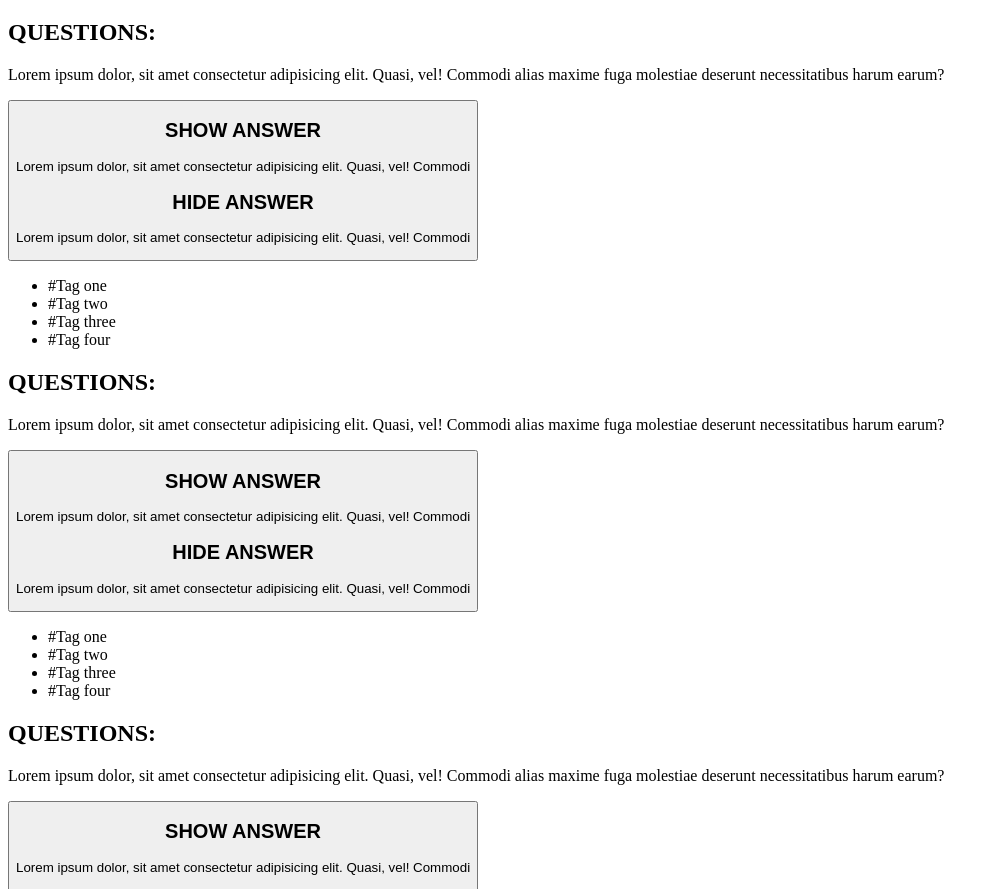
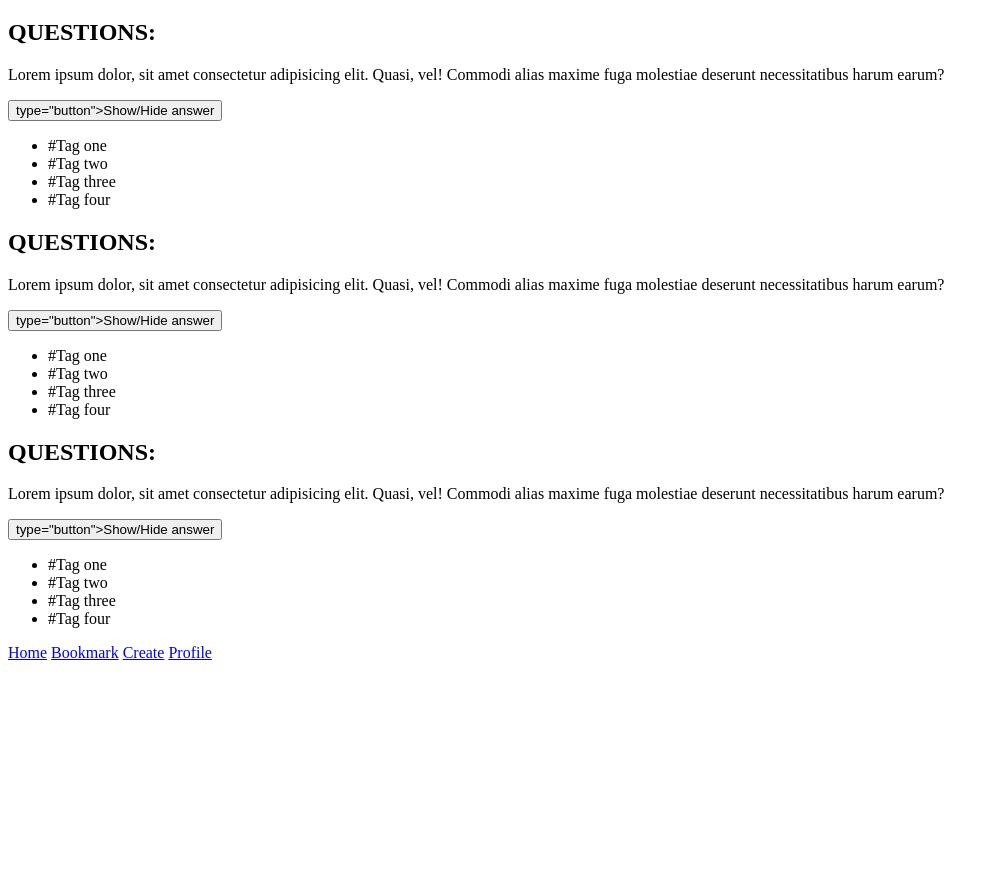
Before and after one commit to RicardoBachmann/quiz-app, a plain HTML site: page index.html in a window 1280 px wide. Shown: the part 61-950 px from the top of the page, without its empty margins (0-999 px from the left). After the commit the page ends 800 px from the top, so only its background shows below. Drawn offline with Linux system fonts and the light colour scheme.

Commit message:
Code review update

```diff
--- a/index.html
+++ b/index.html
@@ -21,18 +21,7 @@
           earum?
         </p>
 
-        <button class="action--button">
-          <h2>SHOW ANSWER</h2>
-          <p>
-            Lorem ipsum dolor, sit amet consectetur adipisicing elit. Quasi,
-            vel! Commodi
-          </p>
-          <h2>HIDE ANSWER</h2>
-          <p>
-            Lorem ipsum dolor, sit amet consectetur adipisicing elit. Quasi,
-            vel! Commodi
-          </p>
-        </button>
+        <button class="action--button">type="button">Show/Hide answer</button>
 
         <ul role="list" class="tag--list">
           <li>#Tag one</li>
@@ -50,18 +39,7 @@
           earum?
         </p>
 
-        <button class="action--button">
-          <h2>SHOW ANSWER</h2>
-          <p>
-            Lorem ipsum dolor, sit amet consectetur adipisicing elit. Quasi,
-            vel! Commodi
-          </p>
-          <h2>HIDE ANSWER</h2>
-          <p>
-            Lorem ipsum dolor, sit amet consectetur adipisicing elit. Quasi,
-            vel! Commodi
-          </p>
-        </button>
+        <button class="action--button">type="button">Show/Hide answer</button>
 
         <ul role="list" class="tag--list">
           <li>#Tag one</li>
@@ -79,18 +57,7 @@
           earum?
         </p>
 
-        <button class="action--button">
-          <h2>SHOW ANSWER</h2>
-          <p>
-            Lorem ipsum dolor, sit amet consectetur adipisicing elit. Quasi,
-            vel! Commodi
-          </p>
-          <h2>HIDE ANSWER</h2>
-          <p>
-            Lorem ipsum dolor, sit amet consectetur adipisicing elit. Quasi,
-            vel! Commodi
-          </p>
-        </button>
+        <button class="action--button">type="button">Show/Hide answer</button>
 
         <ul role="list" class="tag--list">
           <li>#Tag one</li>
```
Also changed, not shown: bookmark.html (+2 -24 lines), create.html (+6 -6 lines), profile.html (+3 -1 lines).
